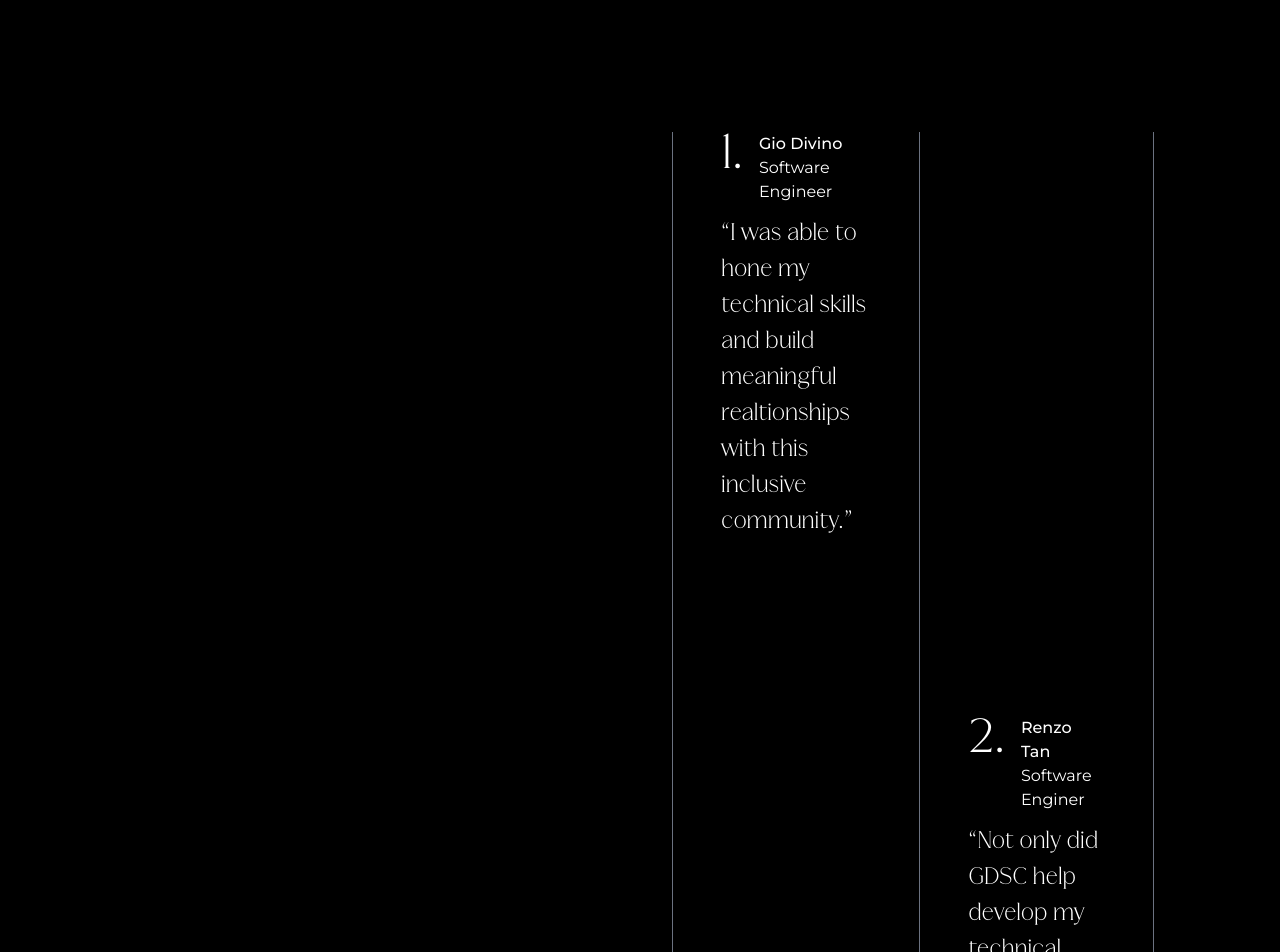
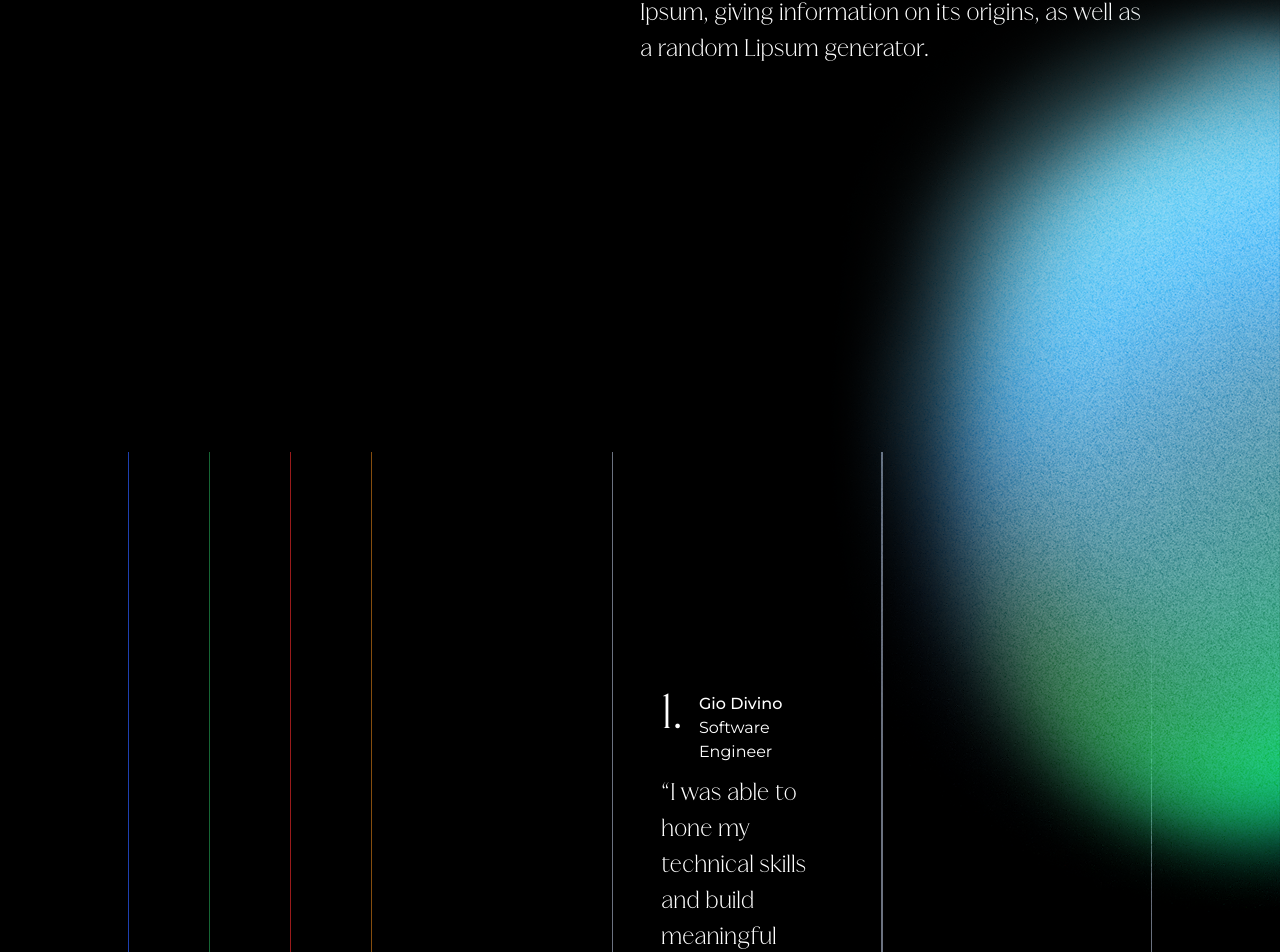
Before and after one commit to gdsc-usls/landing, a Next.js app: page / in a window 1280 px wide. Shown: the part 4900-5852 px from the top of the page. Built offline with nearby package versions, Linux system fonts and the light colour scheme.

Commit message:
chore: testimonials design elements

```diff
--- a/src/components/Contents/Partners.tsx
+++ b/src/components/Contents/Partners.tsx
@@ -18,7 +18,7 @@ export const Partners = () => {
   ];
 
   return (
-    <div className='my-32 md:my-52'>
+    <div className='my-52 md:my-72 xl:my-80'>
       <p className='contain text-center font-merchant-thin-condensed text-white [fontSize:clamp(1.3rem,4vw,3rem)]'>
         A community built with trusted companies and partners
       </p>
--- a/src/components/Contents/Testimonials.tsx
+++ b/src/components/Contents/Testimonials.tsx
@@ -1,4 +1,5 @@
 import React from 'react';
+import Image from 'next/image';
 
 export const Testimonials = () => {
   const testimonials = [
@@ -35,9 +36,9 @@ export const Testimonials = () => {
   ];
 
   return (
-    <div className='contain mb-32 text-white md:mb-52'>
-      <div className='mb-72'>
-        <h3 className='text-title mb-5 w-[55%]'>
+    <div className='contain relative mb-32 text-white md:mb-52'>
+      <div className='mb-96'>
+        <h3 className='text-title mb-5 w-[60%]'>
           See what lorempsu sit testimonials
         </h3>
         <div className='grid grid-cols-2 border-t-[1px] border-t-white pt-5'>
@@ -50,16 +51,16 @@ export const Testimonials = () => {
         </div>
       </div>
 
-      <div className='relative flex gap-64'>
-        <div className='flex h-full gap-24'>
-          <span className='after:bg-blue-700' />
-          <span className='after:bg-green-700' />
-          <span className='after:bg-red-700' />
-          <span className='after:bg-yellow-700' />
+      <div className='relative flex gap-60'>
+        <div className='flex gap-20 self-stretch [&>*]:border-r-[1px] [&>*:after]:content-[""]'>
+          <span className='border-r-blue-800' />
+          <span className='border-r-green-800' />
+          <span className='border-r-red-800' />
+          <span className='border-r-yellow-800' />
         </div>
 
-        <div className='flex'>
-          <div className='flex flex-col gap-[40rem] border-x-[1px] border-x-gray-500 px-12'>
+        <div className='grid grid-cols-2'>
+          <div className='testimony'>
             {testimonials.map((testimonial, i) => {
               return (
                 (i + 1) % 2 !== 0 && (
@@ -69,7 +70,7 @@ export const Testimonials = () => {
             })}
           </div>
 
-          <div className='flex flex-col justify-center gap-[40rem] border-r-[1px] border-r-gray-500 px-12'>
+          <div className='testimony justify-center'>
             {testimonials.map((testimonial, i) => {
               return (
                 (i + 1) % 2 === 0 && (
@@ -80,6 +81,14 @@ export const Testimonials = () => {
           </div>
         </div>
       </div>
+      <Image
+        priority
+        src='/images/gradients/gradientBlueGreen.png'
+        alt='Gradient Blue'
+        height={900}
+        width={900}
+        className='pointer-events-none absolute top-72 right-0'
+      />
     </div>
   );
 };
--- a/styles/globals.css
+++ b/styles/globals.css
@@ -24,6 +24,10 @@ body {
 
   .contain {
     @apply px-10 md:px-20 lg:px-32;
+  }
+
+  .testimony {
+    @apply flex flex-col gap-[40rem] border-x-[1px] border-x-gray-500 px-12 py-60;
   }
 }
 
```
